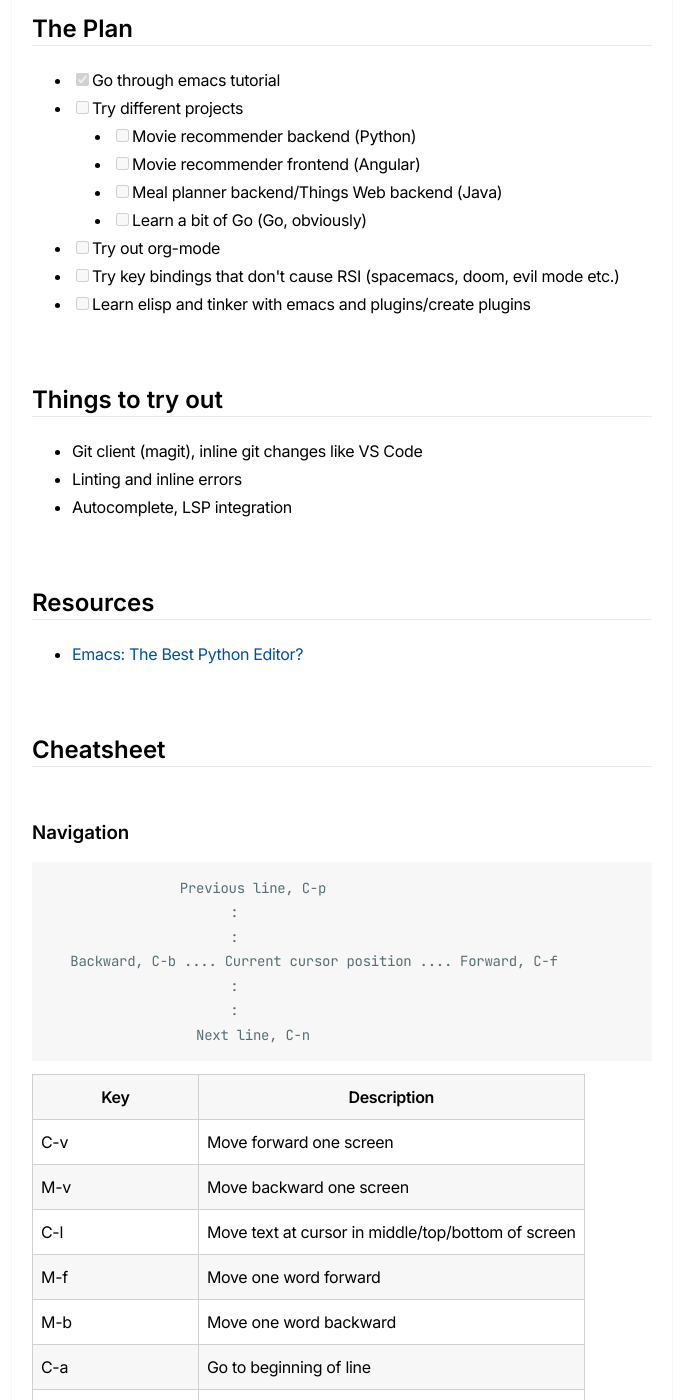
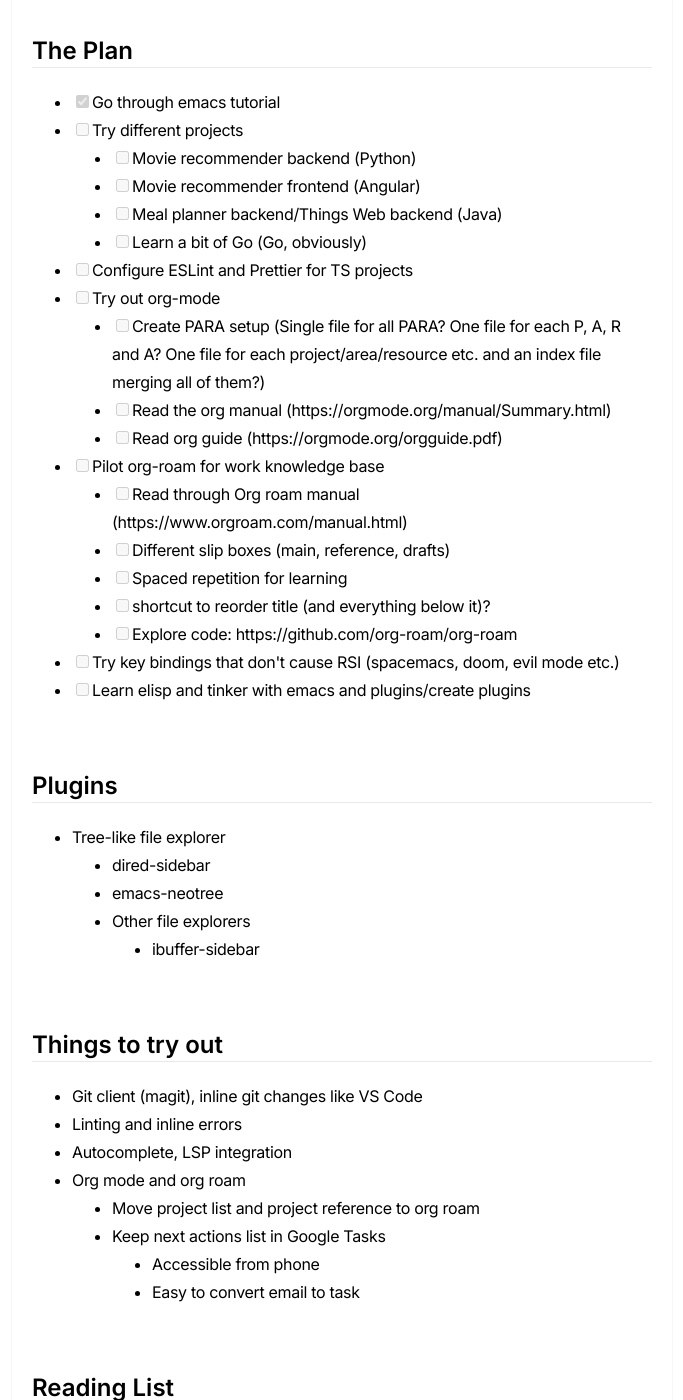
Before and after one commit to ravimashru/digital-garden, a Jekyll site: the page built from _notes/2022-05-15-learning-emacs.md, in a window 1280 px wide and 1400 px high, scrolled down 488 px. Shown: the whole window, without its empty margins (298-981 px from the left). Built offline with Jekyll 4.4.1, drawn with Linux system fonts in a browser that asks for light colours; some of the changed text lies outside the part shown.

Commit message:
update garden

```diff
--- a/_notes/2022-05-15-learning-emacs.md
+++ b/_notes/2022-05-15-learning-emacs.md
@@ -26,15 +26,50 @@
     - [ ] Movie recommender frontend (Angular)
     - [ ] Meal planner backend/Things Web backend (Java)
     - [ ] Learn a bit of Go (Go, obviously)
+- [ ] Configure ESLint and Prettier for TS projects
 - [ ] Try out org-mode
+    - [ ] Create PARA setup (Single file for all PARA? One file for each P, A, R and A? One file for each project/area/resource etc. and an index file merging all of them?)
+    - [ ] Read the org manual (https://orgmode.org/manual/Summary.html)
+    - [ ] Read org guide (https://orgmode.org/orgguide.pdf)
+- [ ] Pilot org-roam for work knowledge base
+    - [ ] Read through Org roam manual (https://www.orgroam.com/manual.html)
+    - [ ] Different slip boxes (main, reference, drafts)
+    - [ ] Spaced repetition for learning
+    - [ ] shortcut to reorder title (and everything below it)?
+    - [ ] Explore code: https://github.com/org-roam/org-roam
 - [ ] Try key bindings that don't cause RSI (spacemacs, doom, evil mode etc.)
 - [ ] Learn elisp and tinker with emacs and plugins/create plugins
+
+## Plugins
+
+- Tree-like file explorer
+    - dired-sidebar
+    - emacs-neotree
+    - Other file explorers
+        - ibuffer-sidebar
+
 
 ## Things to try out
 
 - Git client (magit), inline git changes like VS Code
 - Linting and inline errors
 - Autocomplete, LSP integration
+- Org mode and org roam
+    - Move project list and project reference to org roam
+    - Keep next actions list in Google Tasks
+        - Accessible from phone
+        - Easy to convert email to task
+
+## Reading List
+
+- [How I Take Notes with Org-roam](https://jethrokuan.github.io/org-roam-guide/)
+- https://www.gnu.org/software/emacs/manual/html_node/eintr/On-Reading-this-Text.html
+- https://ccrma.stanford.edu/guides/package/emacs/emacs.html
+- https://www.reddit.com/r/emacs/comments/7i2alo/how_to_read_and_understand_gnu_emacs_source_code/
+- An Introduction to Programming in Emacs Lisp
+- https://pragmaticemacs.wordpress.com/
+
+
 
 ## Resources
 
@@ -98,7 +133,7 @@
 
 Abort command - C-g
 
-### Files
+### Files and Buffers
 
 | Key     | Description                  |
 | ------- | ---------------------------- |
@@ -107,7 +142,9 @@
 | C-x s   | Interactively save all files |
 | C-x C-b | List buffers                 |
 | C-x b   | Switch to buffer             |
-|         |                              |
+| C-x ->  | Next buffer                  |
+| C-x <-  | Previous buffer              |
+
 
 C-h m - view docs of current major mode
 
@@ -145,3 +186,17 @@
 ### Help
 
 C-x t - open tutorial
+
+### Dired
+
+i - insert contents of subdirectory later in buffer
+C-u C-SPC - return to previous position in buffer
+^ - return to parent directory in same buffer
+( - hide details
+C-u k - on subdirectory header line to remove it
+C-M-n - next subdirectory listing
+C-M-p - previous subdirectory listing
+
+Toggle subtrees
+- M-x dired-subtree-insert
+- M-x dired-subtree-remove
```
Also changed, not shown: other parts of _notes/2022-05-15-learning-emacs.md (+6 -2 lines), _notes/2020-05-02-vim-cheatsheet.md (+6 -1 lines), _notes/2022-05-13-top-of-mind.md (+2 -7 lines), _notes/2022-05-17-learning-vim.md (+5 -3 lines), _notes/2022-06-01-2022-reading-challenge.md (+3 -3 lines).
